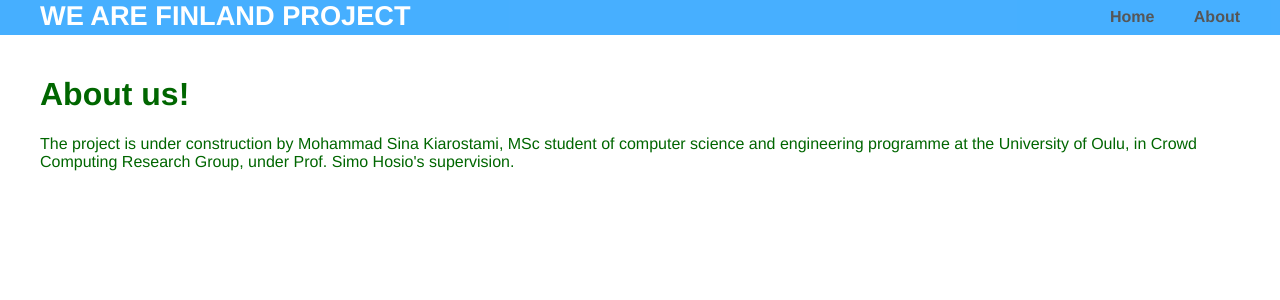
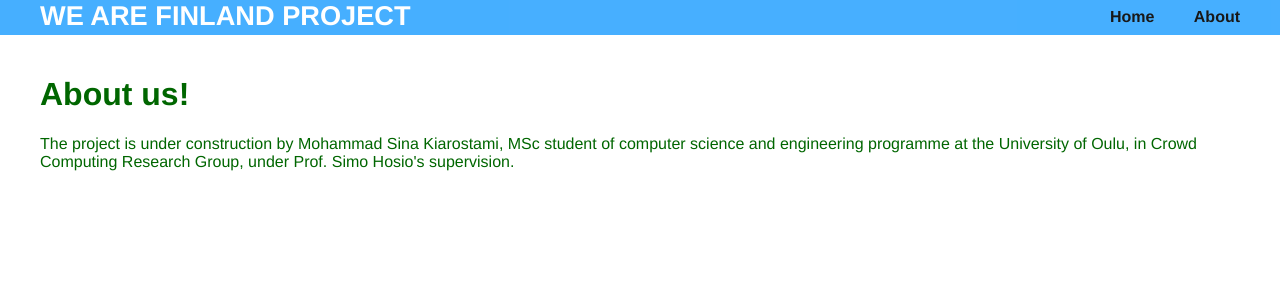
Before and after one commit to Kiarostami/We-Are-Oulu, a Flask app: page /about/ in a window 1280 px wide. Shown: the top 300 px of the page. Run offline with Flask 2, Linux system fonts and the light colour scheme.

Commit message:
Update main.css

```diff
--- a/Website/static/main.css
+++ b/Website/static/main.css
@@ -68,7 +68,7 @@
     margin-top: 30px;
     text-align: center;
     letter-spacing: -1px;
-    color: #999;
+    color: #000000;
   }
 
   .menu {
@@ -85,6 +85,6 @@
   }
 
   .menu li a {
-    color: #444;
+    color: #000000;
     text-decoration: none;
   }
```
